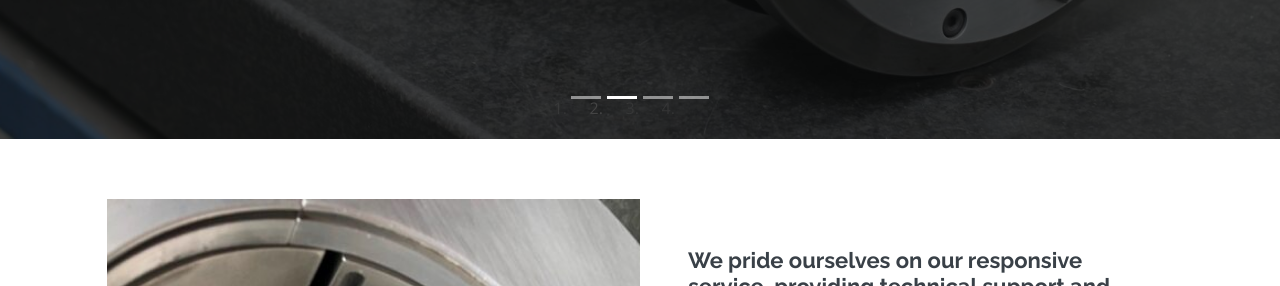
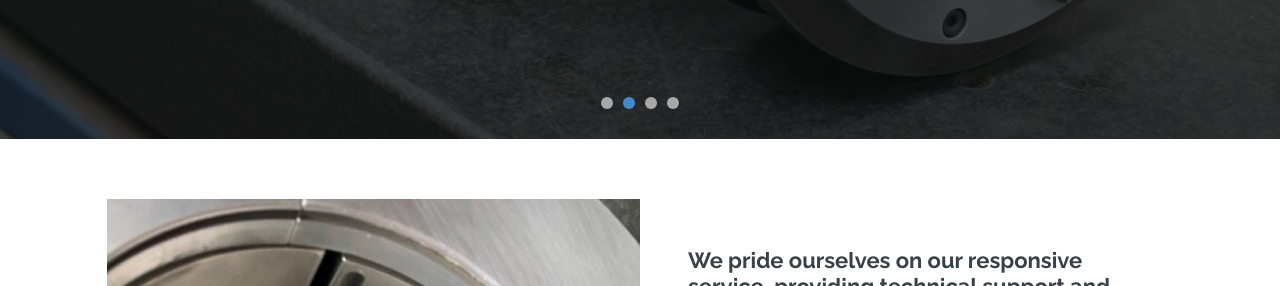
Before and after one commit to fractionerp/oiltechbrg.com, a Jekyll site: the page built from index.html, in a window 1280 px wide and 900 px high, scrolled down 597 px. Shown: the part 164-450 px from the top of the window. Built offline with Jekyll 4.4.1, drawn with Linux system fonts in a browser that asks for light colours; nearby versions of some CDN libraries; library files that are not in the unit come from our copies; comment, search, counter and statistics services are not loaded.

Commit message:
fix: carousel and footer layout issues
- Update carousel indicators to Bootstrap 5 button elements
- Fix footer to show 4 columns on iPad (768px+)
- Adjust footer breakpoints: 2 cols at 480-767px, 1 col below 480px

Co-Authored-By: Claude Opus 4.5 <noreply@anthropic.com>

```diff
--- a/_includes/footer.html
+++ b/_includes/footer.html
@@ -4,9 +4,9 @@
     <div class="container-fluid">
       <div class="row justify-content-center">
         <div class="col-xl-10">
-          <div class="row">
+          <div class="row footer-row">
 
-            <div class="col-md-3 col-sm-6 footer-links">
+            <div class="footer-col footer-links">
               <h4>Services</h4>
               <ul>
                 <li><i class="bx bx-chevron-right"></i> <a href="{{ '/bearing-manufacturing' | relative_url }}">Manufacturing</a></li>
@@ -15,7 +15,7 @@
               </ul>
             </div>
 
-            <div class="col-md-3 col-sm-6 footer-links">
+            <div class="footer-col footer-links">
               <h4>Engineered Products</h4>
               <ul>
                 <li><i class="bx bx-chevron-right"></i> <a href="{{ '/bearing-design-analysis' | relative_url }}">Design and Analysis</a></li>
@@ -24,7 +24,7 @@
               </ul>
             </div>
 
-            <div class="col-md-3 col-sm-6 footer-links">
+            <div class="footer-col footer-links">
               <h4>Company</h4>
               <ul>
                 <li><i class="bx bx-chevron-right"></i> <a href="{{ '/contact' | relative_url }}">Contact</a></li>
@@ -35,7 +35,7 @@
               </ul>
             </div>
 
-            <div class="col-md-3 col-sm-6 footer-info">
+            <div class="footer-col footer-info">
               <h3>Oiltech Bearings</h3>
               <p>Unit 3 Browns Park<br>
               Brunswick Industrial Estate<br>
--- a/assets/css/style.css
+++ b/assets/css/style.css
@@ -1376,18 +1376,24 @@ section {
       flex-wrap: wrap;
       margin: 0 -15px;
       padding-left: 60px; }
-    #footer .footer-top .footer-col {
+    #footer .footer-top .footer-col,
+    #footer .footer-top .footer-links,
+    #footer .footer-top .footer-info {
       flex: 0 0 25%;
       max-width: 25%;
       padding: 0 15px;
       box-sizing: border-box; }
-    @media (max-width: 992px) {
-      #footer .footer-top .footer-col {
+    @media (max-width: 767px) {
+      #footer .footer-top .footer-col,
+      #footer .footer-top .footer-links,
+      #footer .footer-top .footer-info {
         flex: 0 0 50%;
         max-width: 50%;
         margin-bottom: 30px; } }
-    @media (max-width: 576px) {
-      #footer .footer-top .footer-col {
+    @media (max-width: 480px) {
+      #footer .footer-top .footer-col,
+      #footer .footer-top .footer-links,
+      #footer .footer-top .footer-info {
         flex: 0 0 100%;
         max-width: 100%; } }
     #footer .footer-top .footer-info {
--- a/index.html
+++ b/index.html
@@ -8,12 +8,12 @@ description: "Manufacturing, repair, re-engineering and design services for whit
 <section id="hero">
   <div id="heroCarousel" data-bs-interval="5000" class="carousel slide carousel-fade" data-bs-ride="carousel">
 
-    <ol class="carousel-indicators" id="hero-carousel-indicators">
-      <li data-bs-target="#heroCarousel" data-bs-slide-to="0" class="active"></li>
-      <li data-bs-target="#heroCarousel" data-bs-slide-to="1"></li>
-      <li data-bs-target="#heroCarousel" data-bs-slide-to="2"></li>
-      <li data-bs-target="#heroCarousel" data-bs-slide-to="3"></li>
-    </ol>
+    <div class="carousel-indicators">
+      <button type="button" data-bs-target="#heroCarousel" data-bs-slide-to="0" class="active" aria-current="true" aria-label="Slide 1"></button>
+      <button type="button" data-bs-target="#heroCarousel" data-bs-slide-to="1" aria-label="Slide 2"></button>
+      <button type="button" data-bs-target="#heroCarousel" data-bs-slide-to="2" aria-label="Slide 3"></button>
+      <button type="button" data-bs-target="#heroCarousel" data-bs-slide-to="3" aria-label="Slide 4"></button>
+    </div>
 
     <div class="carousel-inner" role="listbox">
 
```
